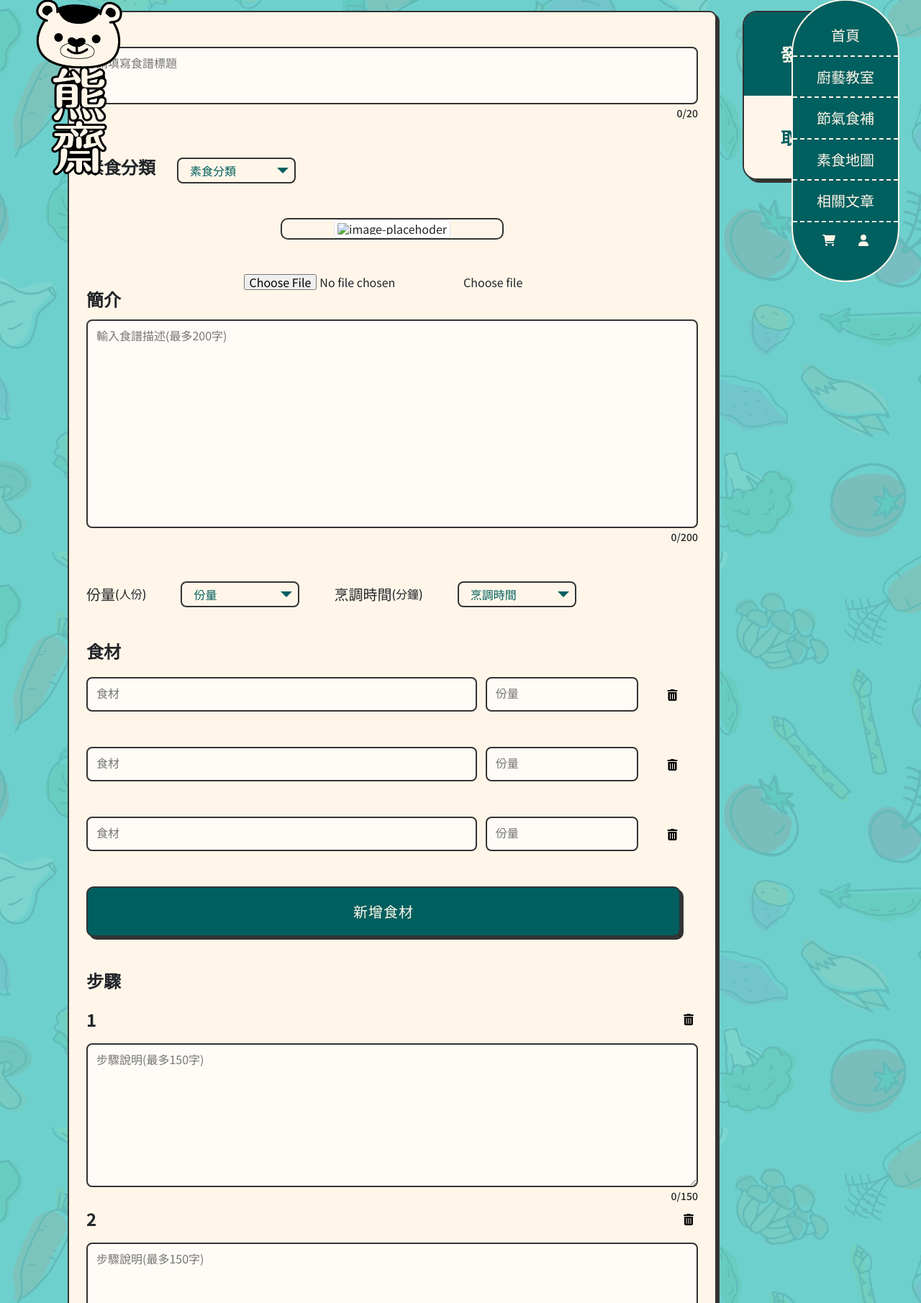
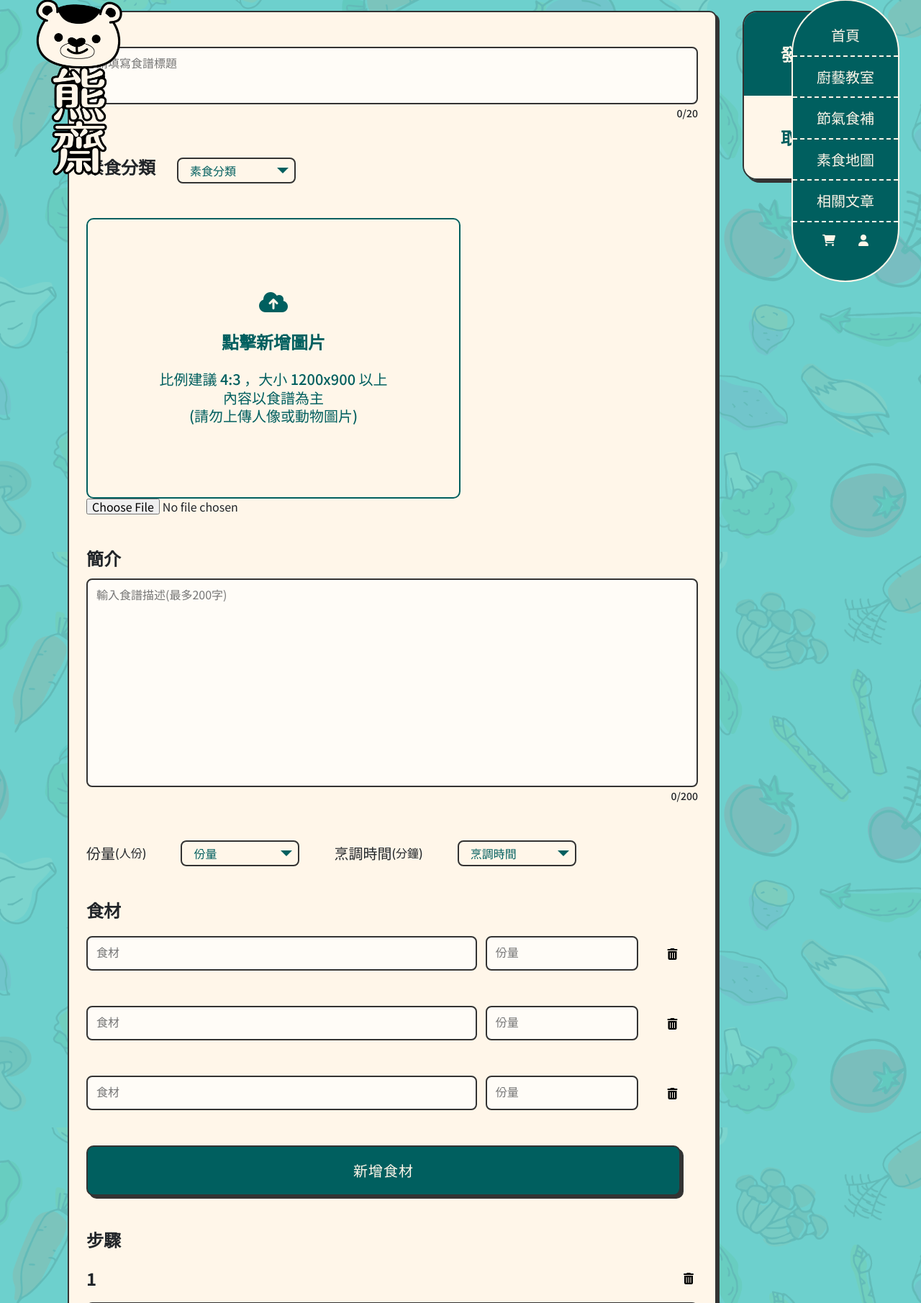
Before and after one commit to lem0602/bearsu, a PHP site: page /write_recipes.html in a window 1280 px wide. Shown: the part 33-1844 px from the top of the page at 72% size. Run offline with PHP 8.4, Linux system fonts and the light colour scheme; some libraries are stand-ins or nearby versions.

Commit message:
[ update ] three html and two css.

```diff
--- a/article_collect.html
+++ b/article_collect.html
@@ -333,6 +333,7 @@
                                 </div>
 
                                 <div class="contant col-md">
+                                    <div class="detall">
                                         <div class="title">
                                             <h2>
                                                 植物肉有益健康 可望取代動物製
@@ -348,6 +349,7 @@
                                             )上的一項新研究指出，植物肉具有良好的營養成分，且其味道、質地和口感，是參考動物肉複製而成，因此植物肉有機會取代動物製品，提供消費者環境永續的選擇。若未來加工和成分更加創新，增進植物肉營養價值指日可待。
                                             植物肉對健康的益處康」，植物肉僅占 14%，且植物肉和奶製品有助於減重和增肌，並可用於幫助患有特定健康狀況的人，每天食用植物肉可使髖部骨折風險降低49%。
                                         </h4>
+                                    </div>
                                     <div class="article-btn">
                                         <a class="darkbutton" href="#0">
                                             <h4>了解更多</h4>
--- a/css/article_collect.css
+++ b/css/article_collect.css
@@ -186,6 +186,12 @@ body {
     width: 100%;
     object-fit: cover;
     object-position: center center;
+}z
+
+.article-content .contant {
+    display: flex;
+    flex-direction: column;
+    justify-content: space-between;
 }
 
 .article-content .title {
--- a/css/write_recipes.css
+++ b/css/write_recipes.css
@@ -73,7 +73,6 @@ body {
     .custom-select {
         width: 165px;
     }
-
 }
 
 .custom-select select {
@@ -166,18 +165,33 @@ body {
 }
 
 /* 上傳圖片 */
+.upload {
+    margin-bottom: 24px;
+}
+
+@media screen and (min-width: 570px) {
+    .upload {
+        margin-bottom: 48px;
+    }
+}
+
 .upload .image-preview-wrapper {
-    display: block;
-    max-width: 310px;
-    max-height: 310px;
+    display: flex;
+    justify-content: center;
+    align-items: center;
     width: 100%;
-    border: 2px solid var(--myblack);
+    aspect-ratio: 4/3;
+    max-width: 520px;
+    max-height: 390px;
+    border: 2px solid var(--mydarkgreen);
+    background-color: var(--mybeige);
+    color: var(--mydarkgreen);
     border-radius: 10px;
     overflow: hidden;
-    margin: 0 auto;
     position: relative;
     cursor: pointer;
 }
+
 .upload .spinner-wrapper {
     opacity: 0;
     margin: 0;
@@ -186,6 +200,17 @@ body {
     top: 50%;
     transform: translate(-50%, -50%);
 }
+
+.upload .detall i {
+    color: var(--mydarkgreen);
+    font-size: 2rem;
+    margin-bottom: 26px;
+}
+
+.upload .detall h2 {
+    margin-bottom: 26px;
+}
+
 .opacity-1 {
     opacity: 1;
 }
@@ -476,6 +501,24 @@ body {
     }
 }
 
+#postcancel .lightbutton:hover,
+#postcancel .darkbutton:hover {
+    top: 0;
+    left: 0;
+}
+
+#postcancel .lightbutton:hover::after,
+#postcancel .darkbutton:hover::after {
+    top: 0;
+    right: 0;
+}
+
+#postcancel .lightbutton:hover::before,
+#postcancel .darkbutton:hover::before {
+    bottom: 0;
+    right: 0;
+}
+
 footer {
     align-self: end;
     display: flex;
--- a/write_recipes.html
+++ b/write_recipes.html
@@ -181,9 +181,14 @@
                         </div>
                         <!-- 上傳圖片 -->
                         <div class="upload">
-                            <label class="text-center mb-5 image-preview-wrapper" for="file-uploader">
-                                <img src="https://via.placeholder.com/300x300/efefef?text=Avatar" alt="image-placehoder"
-                                    class="img-thumbnail" data-target="image-preview">
+                            <label class="text-center image-preview-wrapper" for="file-uploader">
+                                <div class="detall">
+                                    <i class="fa-solid fa-cloud-arrow-up"></i>
+                                    <h2>點擊新增圖片</h2>
+                                    <h3>比例建議 4:3 ，大小 1200x900 以上<br>
+                                        內容以食譜為主<br>
+                                        (請勿上傳人像或動物圖片)</h3>
+                                </div>
                                 <div class="spinner-wrapper position-absolute" data-target="spinner">
                                     <div class="spinner-border text-secondary" role="status">
                                         <span class="sr-only">Loading...</span>
@@ -191,13 +196,10 @@
                                 </div>
                             </label>
 
-                            <div class="row">
-                                <div class="col-12 col-md-6 mx-auto">
-                                    <div class="custom-file">
-                                        <input type="file" class="custom-file-input" data-target="file-uploader"
-                                            id="file-uploader">
-                                        <label class="custom-file-label" for="customFile">Choose file</label>
-                                    </div>
+                            <div class="col-12 col-md-6">
+                                <div class="custom-file">
+                                    <input type="file" class="custom-file-input" data-target="file-uploader"
+                                        id="file-uploader">
                                 </div>
                             </div>
                         </div>
@@ -412,7 +414,7 @@
                 <!-- 發布雨取消按鈕 -->
                 <section id="postcancel" class="col-md-2">
                     <div class="postcancel-box">
-                        <a class="lightbutton">
+                        <a class="lightbutton" href="./recipe_list.html">
                             <h2>取消</h2>
                         </a>
                         <a class="darkbutton">
```
Also changed, not shown: article_list.html (+4 -4 lines). Lines whose indentation alone changed are shown as unchanged.
